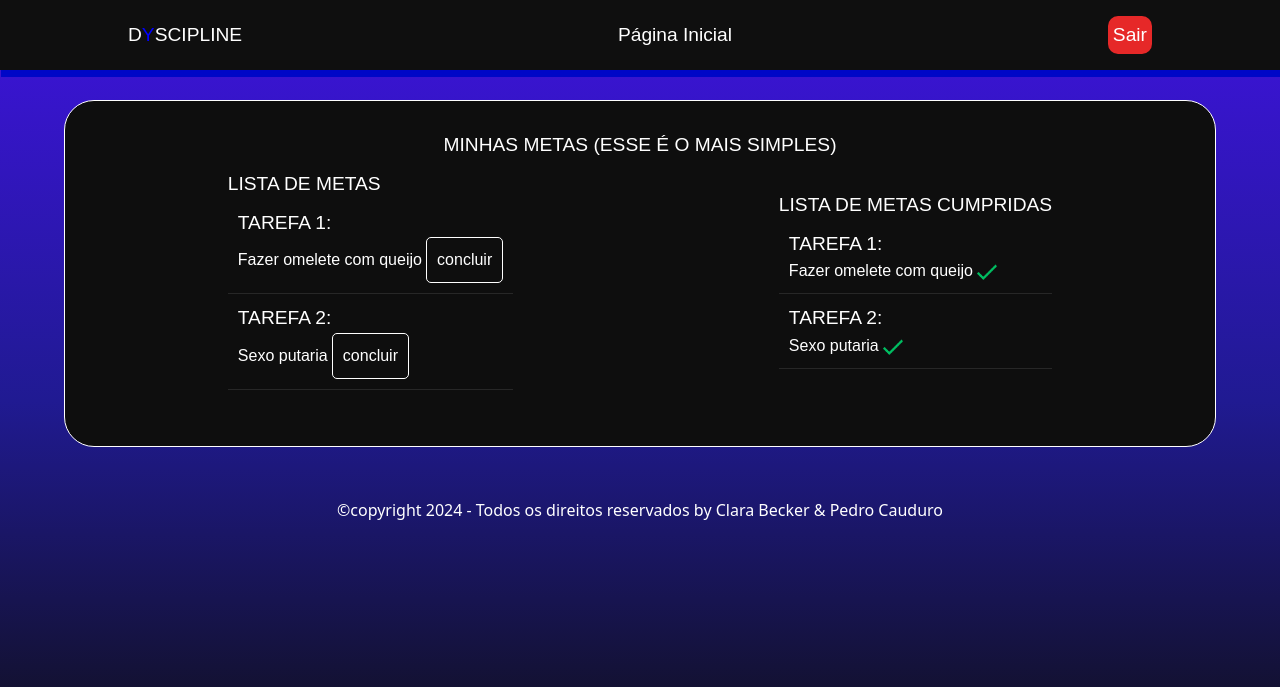
After one commit to PedroRosaC/DY-DSI, a PHP site: page /page.php in a window 1280 px wide. The commit adds this page. Shown: the top 687 px of the page. Run offline with PHP 8.4, Linux system fonts and the light colour scheme; some libraries are stand-ins or nearby versions.

```diff
--- a/css/style.css
+++ b/css/style.css
@@ -59,14 +59,78 @@ body{
     background-color: #0e0e0e;
     margin: 10px;
     width: 45%;
+    min-height: 200px;
     border-radius: 30px;
     padding: 10px;
     border: 1px solid white;
 }
 .place p{
-    min-height: 200px;
+
     text-transform: uppercase;
     font-size: larger;
     font-family: sans-serif;
     margin: 0 auto;
 }
+
+.page{
+    display: flex;
+    flex-direction: column;
+    color: #ffffff;
+    background-color: #0e0e0e;
+    margin: 30px;
+    padding: 30px;
+    width: 90%;
+    border-radius: 30px;
+    border: 1px solid white;
+    min-height: fit-content;
+    align-items: center;
+
+}
+
+.page span{
+    font-size: medium;
+    font-family: sans-serif;
+    margin: 0 auto;
+}
+
+.page p{
+    text-transform: uppercase;
+    font-size: larger;
+    font-family: sans-serif;
+    margin: 0 auto;
+}
+.goals{
+    width: 100%;
+    display: flex;
+    flex-direction: row;
+    align-items: center;
+    justify-content: space-around;
+}
+
+.page ul {
+    padding: 10px;
+    max-width: fit-content;
+}
+.page ul li{
+    padding: 10px;
+    border-bottom: 1px solid #272727;
+}
+
+.button{
+    padding: 10px;
+    font-family: Arial, sans-serif;
+    font-size: medium;
+    background-color: transparent;
+    border-radius: 5px;
+    color: #ffffff;
+    border: 1px solid #ffffff;
+
+}
+
+
+.button:hover{
+    background-color: white;
+    border-radius: 5px;
+    color: #000000;
+    transition: 0.3s;
+}
--- a/home.php
+++ b/home.php
@@ -4,17 +4,22 @@ require_once 'controller/autenticationController.php';
 
 ?>
 <div class="places">
+
     <div class="place">
         <p>M<span style="color:blue;">i</span>nhas T<span style="color:blue;">a</span>refas D<span style="color:blue;">i</span>árias</p>
+        <a href="page.php?cod=tasks">tarefas</a>
     </div>
     <div class="place">
         <p>M<span style="color:blue;">i</span>nhas m<span style="color:blue;">e</span>tas</p>
+        <a href="page.php?cod=goals">Metas</a>
     </div>
     <div style="border: 1px solid blue;" class="place">
         <p>C<span style="color:blue;">a</span>lendário P<span style="color:blue;">e</span>ssoal</p>
+        <a href="page.php?cod=calendar">Calendario</a>
     </div>
     <div class="place">
         <p>C<span style="color:blue;">r</span>iação de P<span style="color:blue;">r</span>ojetos</p>
+        <a href="page.php?cod=project">Projetos</a>
     </div>
 </div>
 
--- /dev/null
+++ b/page.php
@@ -0,0 +1,39 @@
+<?php
+require_once './shared/header.php';
+?>
+
+<div class="page">
+    <p>Minhas Metas (esse é o mais simples)</p>
+    <div class="goals">
+        <ul>
+            <p>Lista de Metas</p>
+            <li style="list-style: none;">
+                <p>Tarefa 1:</p>
+                <span>Fazer omelete com queijo</span>
+                <button class="button">concluir</button>
+            </li>
+            <li style="list-style: none;">
+                <p>Tarefa 2:</p>
+                <span>Sexo putaria</span>
+                <button class="button">concluir</button>
+            </li>
+        </ul>
+        <ul>
+            <p>Lista de Metas Cumpridas</p>
+            <li style="list-style: none;">
+                <p>Tarefa 1:</p>
+                <span>Fazer omelete com queijo <img width="20px" heigth="40px" src="resources/img/check.png" alt=""></span>
+            </li>
+            <li style="list-style: none;">
+                <p>Tarefa 2:</p>
+                <span>Sexo putaria <img  width="20px" heigth="40px" src="resources/img/check.png" alt=""></span>
+
+            </li>
+        </ul>
+    </div>
+</div>
+
+
+<?php
+require_once './shared/footer.php';
+?>
--- a/shared/header.php
+++ b/shared/header.php
@@ -15,7 +15,7 @@
 <body>
     <div class="header">
         <div class="content-header">
-            <a href="" class="link">D<span style="color:blue;" >Y</span>SCIPLINE</a>
+            <a href="home.php" class="link">D<span style="color:blue;" >Y</span>SCIPLINE</a>
             <a href="" class="link">Página Inicial</a>
             <?php
             @session_start();
```
Also changed, not shown: css/login.css (+21 -0 lines), login.php (+4 -4 lines), resources/img/check.png (added).
